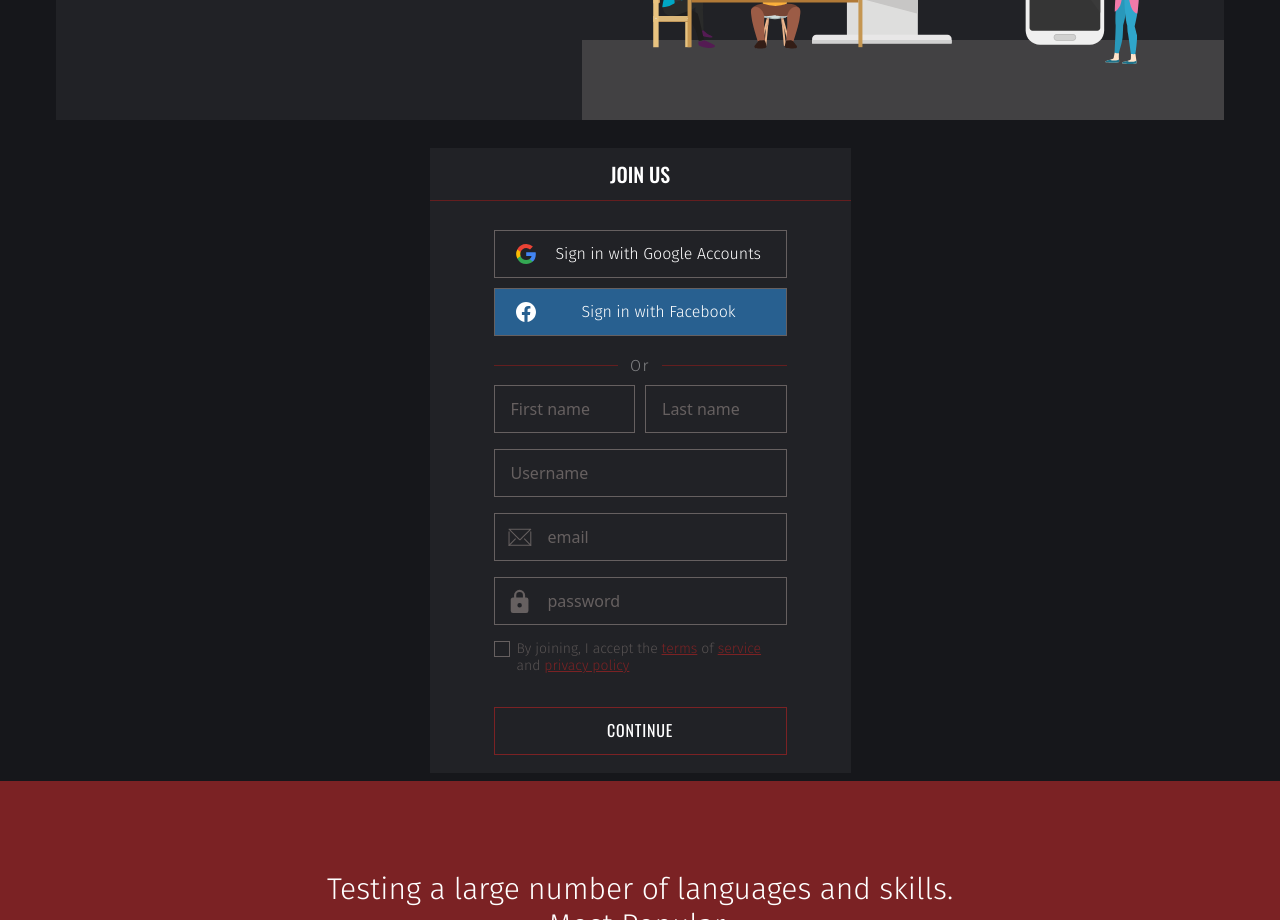
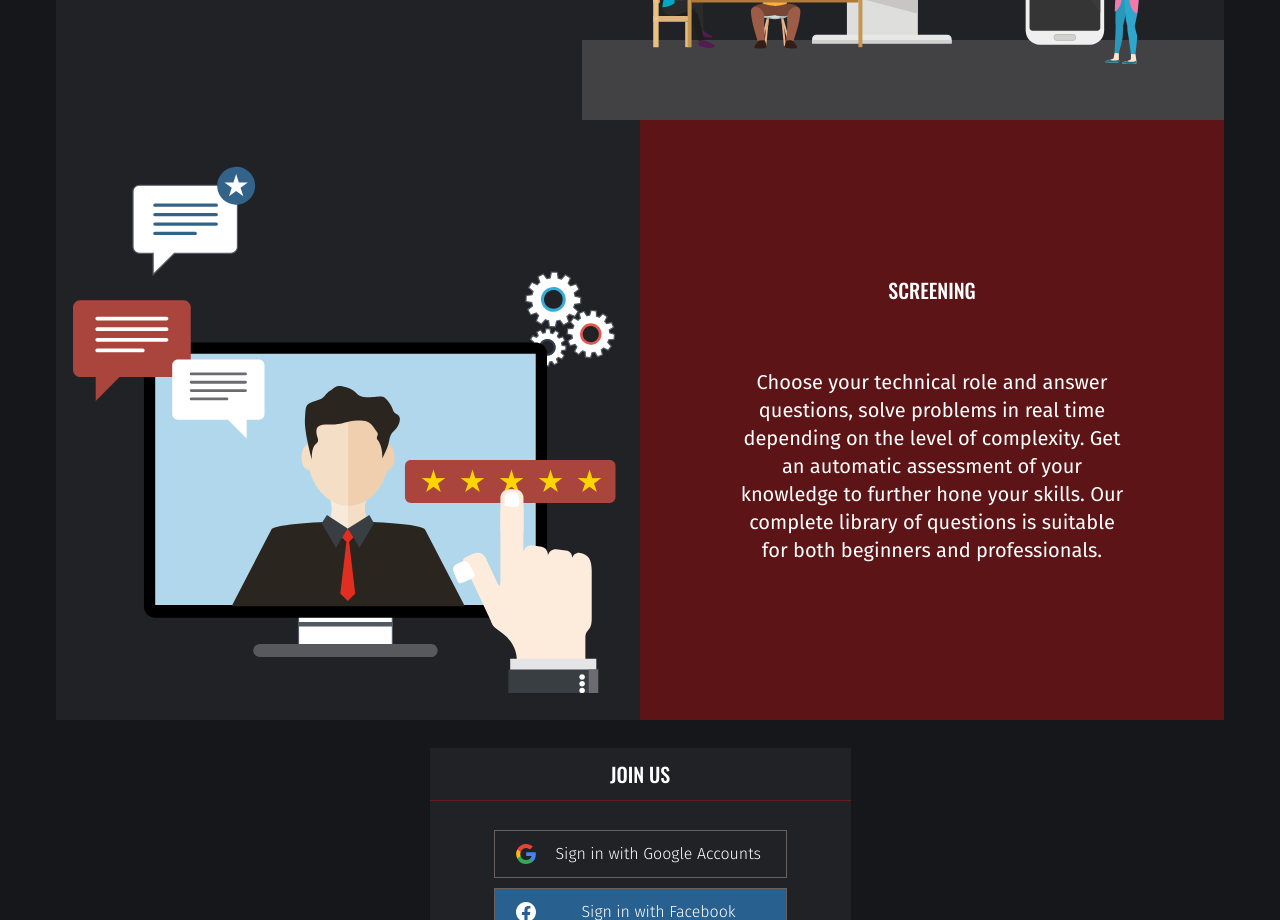
Before and after one commit to vorobeybird/Sobesity-UI, a React (Create React App) app: page / in a window 1280 px wide. Shown: the part 1940-2860 px from the top of the page. Built offline with nearby package versions, Linux system fonts and the light colour scheme; no server answers.

Commit message:
SOB-61 feat: landing  create screening component

```diff
--- a/src/App.tsx
+++ b/src/App.tsx
@@ -1,6 +1,7 @@
 import { CreateAccount } from 'components/ui/info-components/create-account';
 import TimeSlot from 'components/ui/info-components/time-slot';
 import FindInterviewer from 'components/ui/info-components/find-interviewer';
+import Screening from 'components/ui/info-components/screening';
 import { Footer } from 'layouts/footer/Footer';
 import { useAppDispatch } from 'hooks';
 import { getAllCategories } from 'store/question.store';
@@ -22,6 +23,7 @@ function App() {
           <CreateAccount />
           <TimeSlot />
           <FindInterviewer />
+          <Screening />
         </div>
       </div>
       <AuthForm type={FormType.SignUp} action={() => {}} />
--- /dev/null
+++ b/src/components/ui/info-components/screening/index.tsx
@@ -0,0 +1,3 @@
+import { Screening } from './screening';
+
+export default Screening;
--- /dev/null
+++ b/src/components/ui/info-components/screening/screening.tsx
@@ -0,0 +1,45 @@
+import classNames from 'classnames';
+import { useTranslation } from 'react-i18next';
+import Someone from '../../../../assets/images/Someone.svg';
+
+export function Screening() {
+  const { t } = useTranslation();
+
+  return (
+    <div
+      className={classNames('sm:hidden md:hidden', 'xl:flex w-full h-[600px]')}
+    >
+      <div
+        className={classNames(
+          'flex basis-2/4 items-center justify-center bg-black-light',
+        )}
+      >
+        <img
+          src={Someone}
+          alt="Someone on the monitor"
+          className={classNames('my-7 mx-4')}
+        />
+      </div>
+      <div
+        className={classNames(
+          'flex basis-2/4 bg-[#5C1416] items-center justify-center flex-col',
+        )}
+      >
+        <div
+          className={classNames(
+            'font-oswald text-xl text-white font-medium uppercase mb-16',
+          )}
+        >
+          {t('PAGES.HOME.SCREENING_SECTION.TITLE')}
+        </div>
+        <div
+          className={classNames(
+            'text-center font-firaSans text-xl text-white font-normal mx-24',
+          )}
+        >
+          {t('PAGES.HOME.SCREENING_SECTION.DESCRIPTION')}
+        </div>
+      </div>
+    </div>
+  );
+}
```
Also changed, not shown: src/assets/images/Someone.svg (added).
